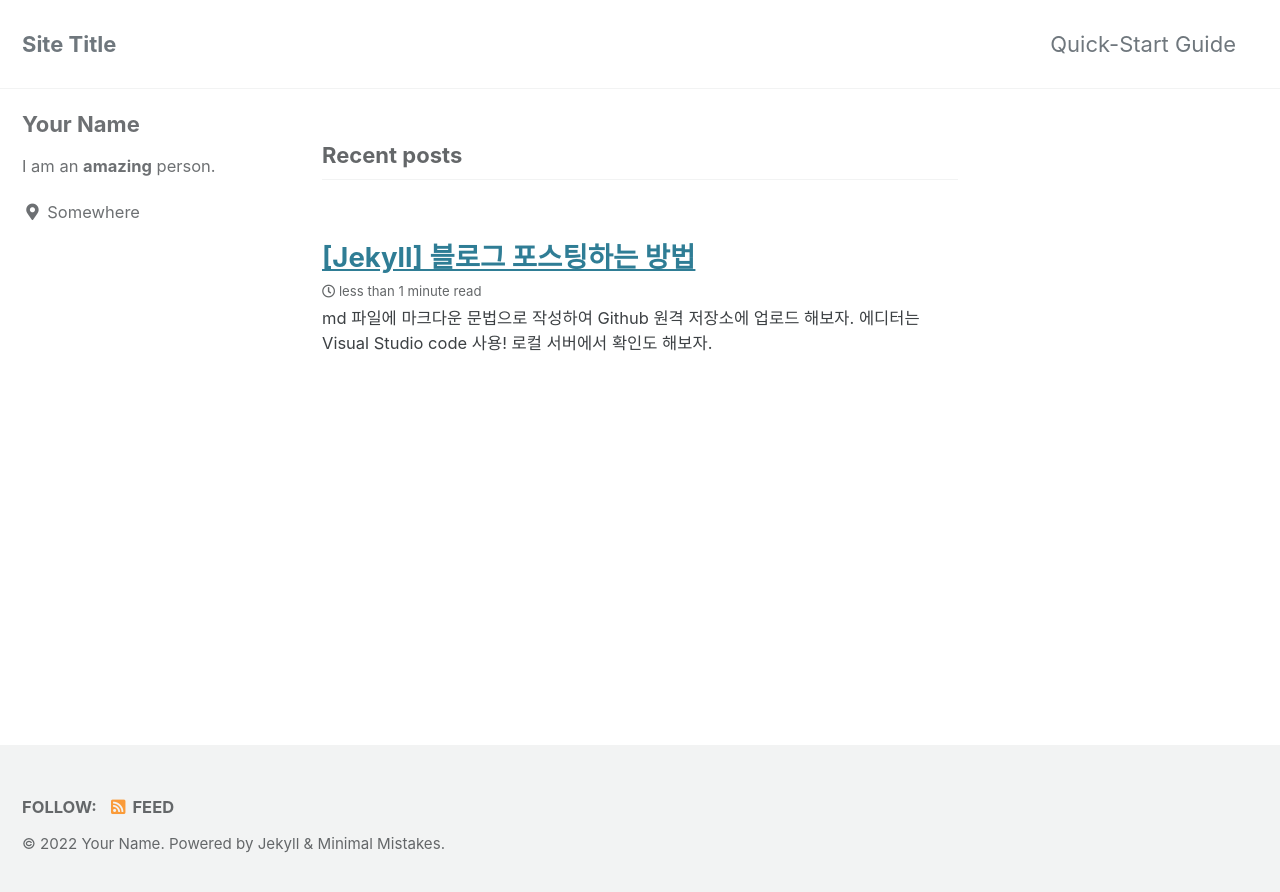
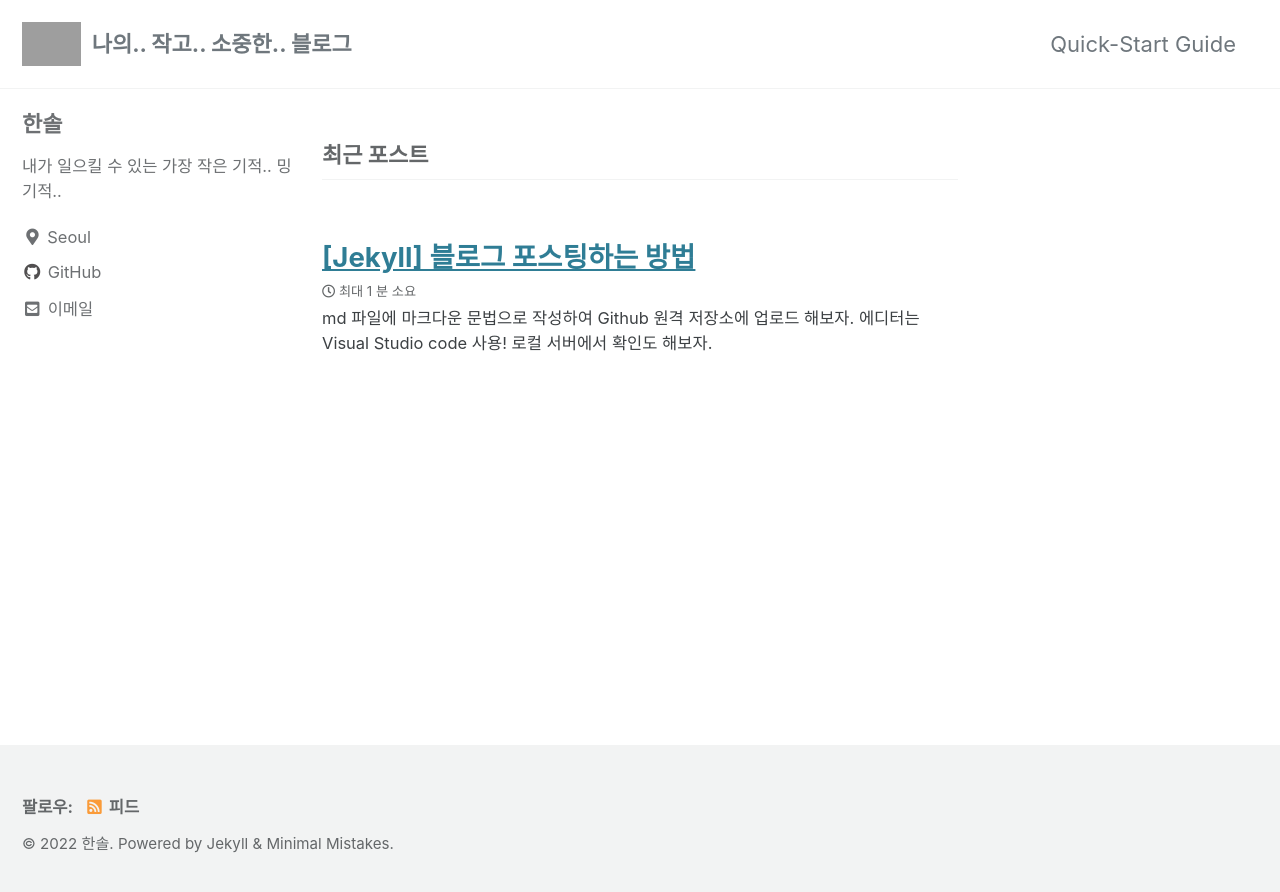
Before and after one commit to suhhansol/suhhansol.github.io, a Jekyll site: the page built from index.html, in a window 1280 px wide. Shown: the top 892 px of the page. Built offline with Jekyll 4.4.1, drawn with Linux system fonts in a browser that asks for light colours; cached includes are drawn as plain includes; the list of posts is cut into pages by our own code; grey boxes are pictures that could not be loaded.

Commit message:
config.yaml 수정, 프로필 사진 update

```diff
--- a/_config.yml
+++ b/_config.yml
@@ -15,17 +15,17 @@
 minimal_mistakes_skin    : "default" # "air", "aqua", "contrast", "dark", "dirt", "neon", "mint", "plum", "sunrise"
 
 # Site Settings
-locale                   : "en-US"
-title                    : "Site Title"
+locale                   : "ko-KR"
+title                    : "나의.. 작고.. 소중한.. 블로그"
 title_separator          : "-"
 subtitle                 : # site tagline that appears below site title in masthead
-name                     : "Your Name"
-description              : "An amazing website."
-url                      : # the base hostname & protocol for your site e.g. "https://mmistakes.github.io"
+name                     : "한솔"
+description              : "내가 일으킬 수 있는 가장 작은 기적.. 밍기적.."
+url                      : "https://suhhansol.github.io/" # the base hostname & protocol for your site e.g. "https://mmistakes.github.io"
 baseurl                  : # the subpath of your site, e.g. "/blog"
 repository               : # GitHub username/repo-name e.g. "mmistakes/minimal-mistakes"
 teaser                   : # path of fallback teaser image, e.g. "/assets/images/500x300.png"
-logo                     : # path of logo image to display in the masthead, e.g. "/assets/images/88x88.png"
+logo                     : "/assets/images/88x88.png" # path of logo image to display in the masthead, e.g. "/assets/images/88x88.png"
 masthead_title           : # overrides the website title displayed in the masthead, use " " for no title
 # breadcrumbs            : false # true, false (default)
 words_per_minute         : 200
@@ -102,11 +102,11 @@ analytics:
 
 # Site Author
 author:
-  name             : "Your Name"
+  name             : "한솔"
   avatar           : # path of avatar image, e.g. "/assets/images/bio-photo.jpg"
-  bio              : "I am an **amazing** person."
-  location         : "Somewhere"
-  email            :
+  bio              : "내가 일으킬 수 있는 가장 작은 기적.. 밍기적.."
+  location         : "Seoul"
+  email            : "suhhansol2@gmail.com"
   links:
     - label: "Email"
       icon: "fas fa-fw fa-envelope-square"
@@ -122,7 +122,7 @@ author:
       # url: "https://facebook.com/"
     - label: "GitHub"
       icon: "fab fa-fw fa-github"
-      # url: "https://github.com/"
+      url: "https://github.com/suhhansol"
     - label: "Instagram"
       icon: "fab fa-fw fa-instagram"
       # url: "https://instagram.com/"
```
Also changed, not shown: assets/images/bio-photo.jpg (added).
